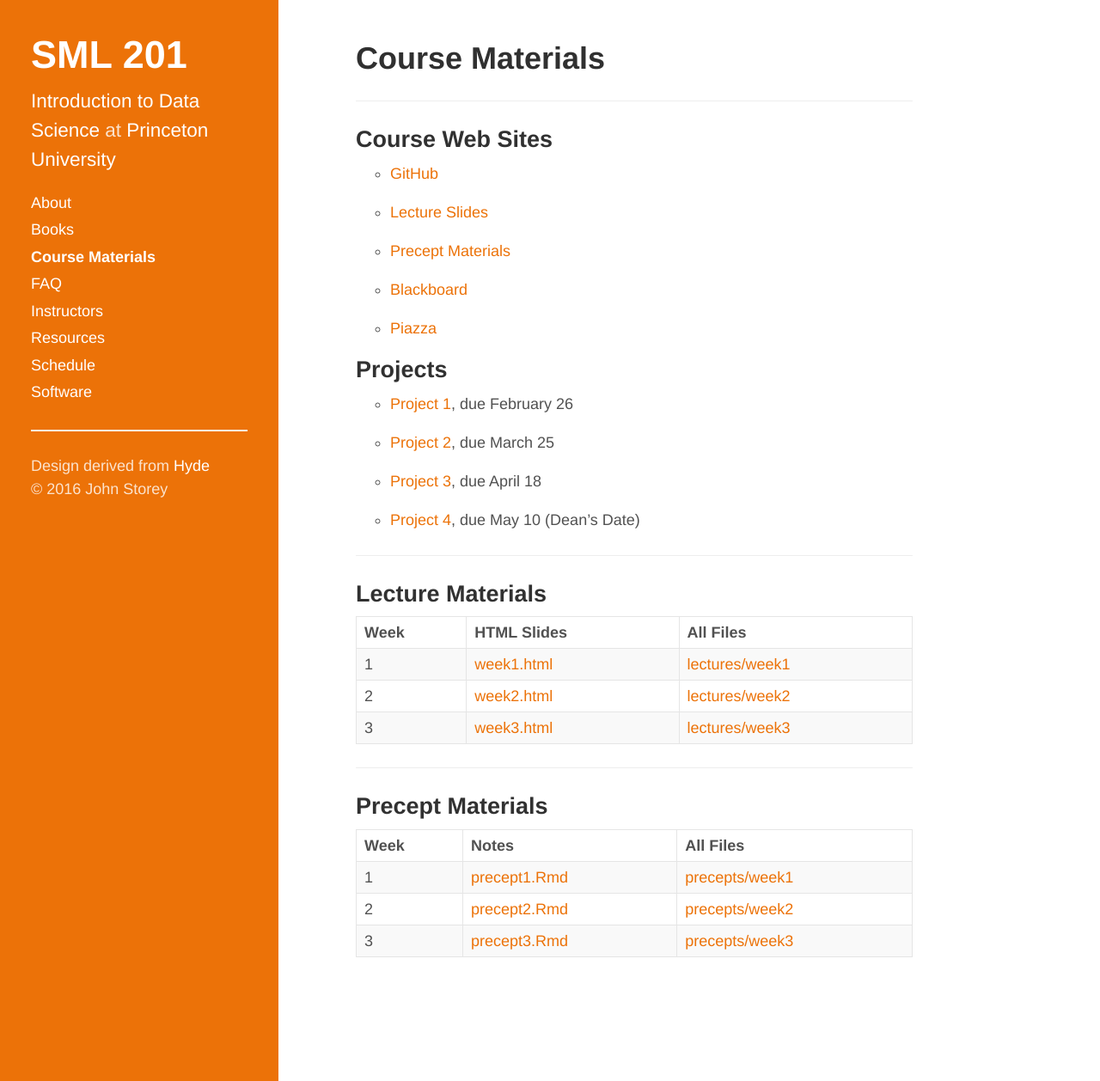
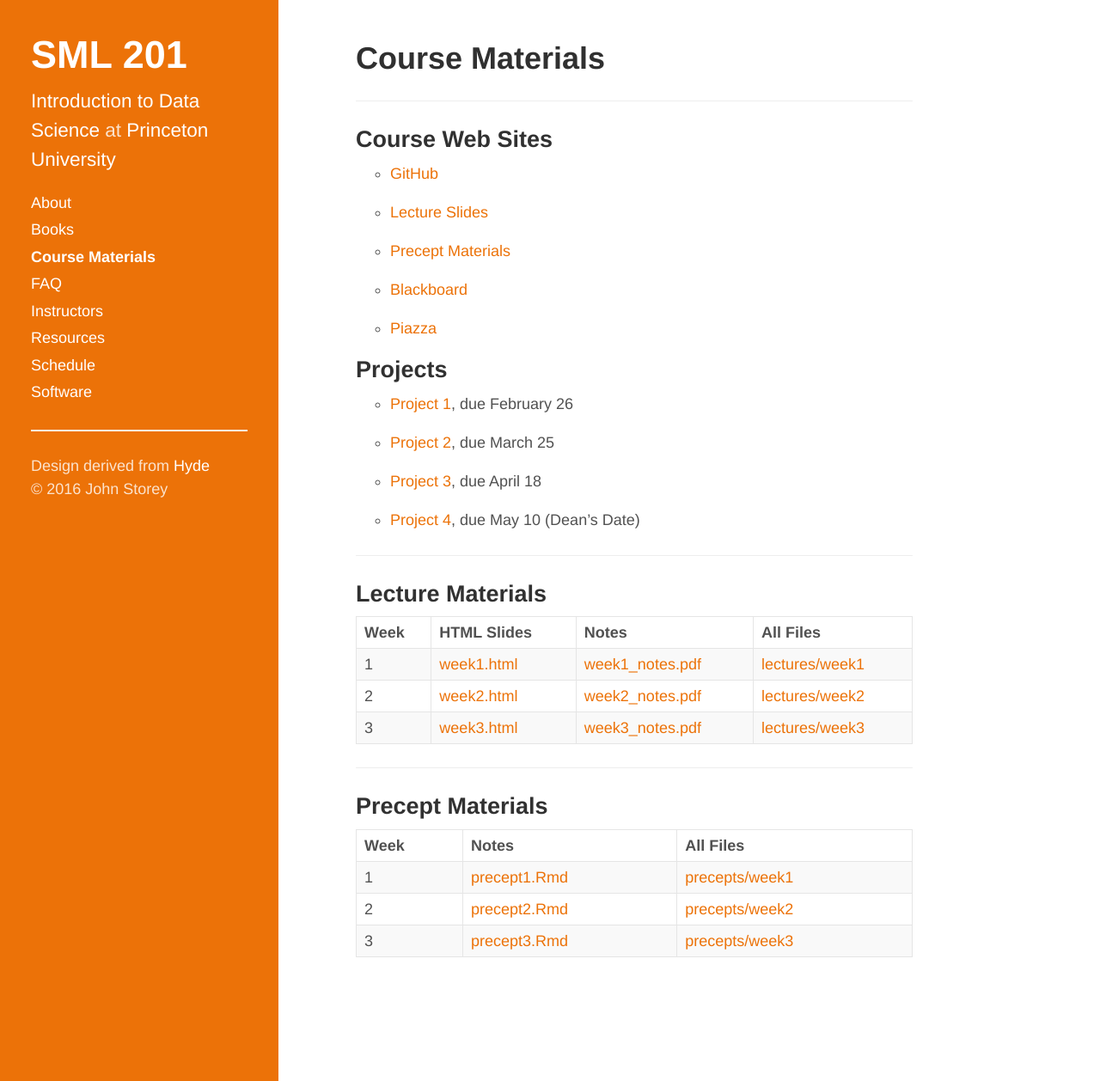
Before and after one commit to SML201/sml201.github.io, a Jekyll site: the page built from course_materials.md, in a window 1280 px wide and 1258 px high. Shown: the whole window at 86% size. Built offline with Jekyll 4.4.1, drawn with Linux system fonts in a browser that asks for light colours.

Commit message:
Updated course materials.

```diff
--- a/course_materials.md
+++ b/course_materials.md
@@ -32,11 +32,11 @@ title: Course Materials
 
 ## Lecture Materials
 
-Week | HTML Slides | All Files
------|-------------|----------
-1 | [week1.html](http://htmlpreview.github.io/?https://github.com/SML201/lectures/blob/master/week1/week1.html#/) | [lectures/week1](https://github.com/SML201/lectures/tree/master/week1)
-2 | [week2.html](http://htmlpreview.github.io/?https://github.com/SML201/lectures/blob/master/week2/week2.html#/) | [lectures/week2](https://github.com/SML201/lectures/tree/master/week2)
-3 | [week3.html](http://htmlpreview.github.io/?https://github.com/SML201/lectures/blob/master/week3/week3.html#/) | [lectures/week3](https://github.com/SML201/lectures/tree/master/week3)
+Week | HTML Slides | Notes | All Files
+-----|-------------| ----- | ----------
+1 | [week1.html](http://htmlpreview.github.io/?https://github.com/SML201/lectures/blob/master/week1/week1.html#/) | [week1_notes.pdf](https://github.com/SML201/lectures/raw/master/week1/week1_notes.pdf) | [lectures/week1](https://github.com/SML201/lectures/tree/master/week1)
+2 | [week2.html](http://htmlpreview.github.io/?https://github.com/SML201/lectures/blob/master/week2/week2.html#/) | [week2_notes.pdf](https://github.com/SML201/lectures/raw/master/week2/week2_notes.pdf) | [lectures/week2](https://github.com/SML201/lectures/tree/master/week2)
+3 | [week3.html](http://htmlpreview.github.io/?https://github.com/SML201/lectures/blob/master/week3/week3.html#/) | [week3_notes.pdf](https://github.com/SML201/lectures/raw/master/week3/week3_notes.pdf) | [lectures/week3](https://github.com/SML201/lectures/tree/master/week3)
 
 ---
 
```
